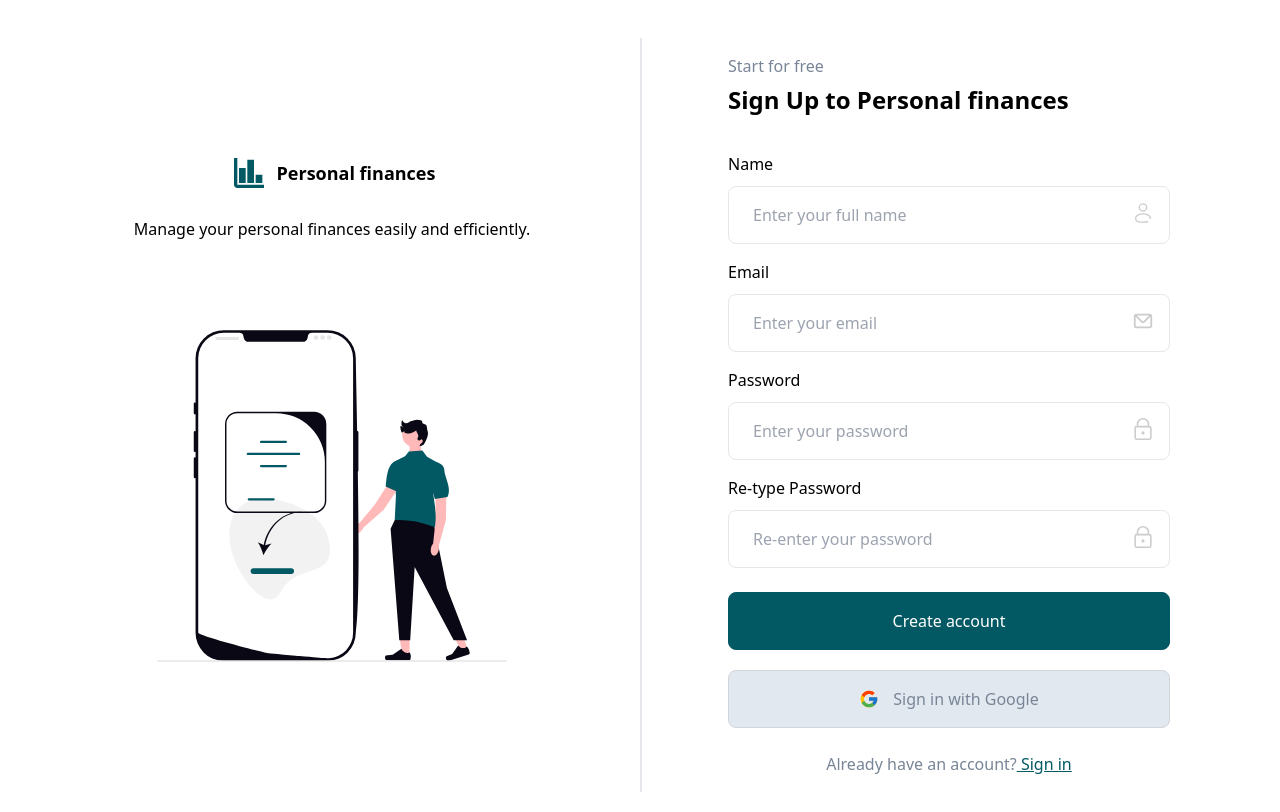
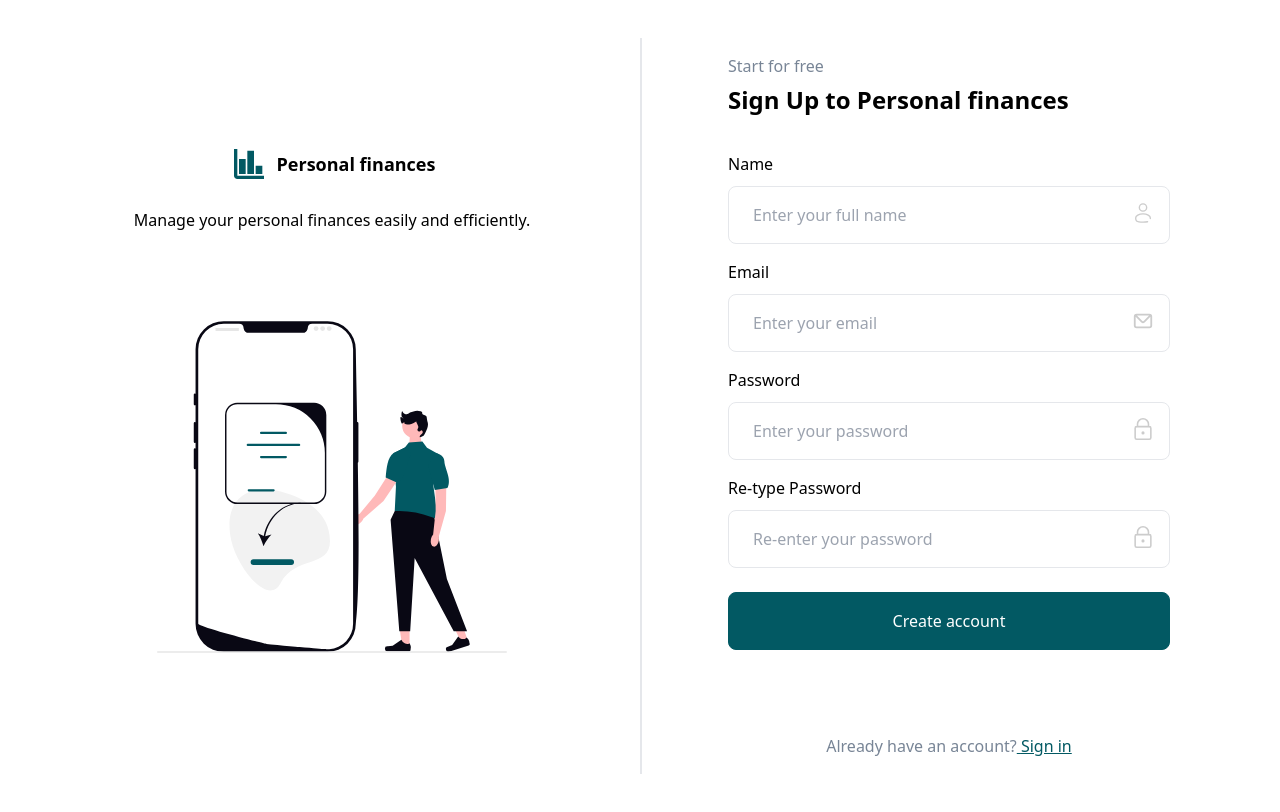
Before and after one commit to jfernandezcl/personal-finance, a React (Vite) app in the folder frontend/: page /signup in a window 1280 px wide. Shown: the part 106-918 px from the top of the page. Built offline with nearby package versions, Linux system fonts and the light colour scheme.

Commit message:
fix: implement Google login functionality in singup and welcomepages

```diff
--- a/frontend/src/pages/SignUpPage.jsx
+++ b/frontend/src/pages/SignUpPage.jsx
@@ -7,12 +7,14 @@ import { useNavigate } from "react-router-dom";
 import { useState } from "react";
 import ErrorAlert from "../alerts/ErrorAlert";
 import SuccessAlert from "../alerts/SuccessAlert";
-import { useGoogleLogin } from "@react-oauth/google";
+
+import { GoogleLogin } from "@react-oauth/google";
 
 function SignUpPage() {
   const navigate = useNavigate();
   const [error, setError] = useState("");
   const [successMessage, setSuccessMessage] = useState("");
+  const [success, setSuccess] = useState("");
   const [formData, setFormData] = useState({
     username: "",
     email: "",
@@ -59,48 +61,41 @@ function SignUpPage() {
     }
   };
 
-  // Función para gestionar el registro con Google
   const handleGoogleLogin = async (response) => {
     try {
-      const googleToken = response.credential;
       const res = await fetch("http://localhost:3001/api/auth/google", {
         method: "POST",
         headers: { "Content-Type": "application/json" },
-        // Se envía la credencial a la API que se encargará de registrar (o loguear) al usuario
-        body: JSON.stringify({ credential: googleToken }),
+        body: JSON.stringify({ credential: response.credential }),
       });
+
       const data = await res.json();
+
       if (!res.ok) {
-        setError("Google registration failed. Please try again.");
+        setError("Google login failed. Please try again.");
         setTimeout(() => setError(""), 3000);
         return;
       }
       localStorage.setItem("token", data.token);
       localStorage.setItem("username", data.username);
-      setSuccessMessage("Registration successful!");
+
+      setSuccess("Login successful!");
       setTimeout(() => {
-        setSuccessMessage("");
+        setSuccess("");
         navigate("/dashboard");
       }, 1500);
     } catch {
-      setError(
-        "Server error during Google registration. Please try again later."
-      );
+      setError("Server error during Google login. Please try again later.");
       setTimeout(() => setError(""), 3000);
     }
   };
 
-  // Configura el hook para el registro con Google
-  const googleLogin = useGoogleLogin({
-    onSuccess: handleGoogleLogin,
-    onError: () => {
-      setError("Google registration failed. Please try again.");
-      setTimeout(() => setError(""), 3000);
-    },
-  });
-
   return (
     <div className="mx-auto max-w-screen-2xl p-4 md:p-6 2xl:p-10 mt-20">
+      {error && <ErrorAlert error={error} onClose={() => setError("")} />}
+      {success && (
+        <SuccessAlert message={success} onClose={() => setSuccess("")} />
+      )}
       <div className="rounded-sm bg-white shadow-default">
         <div className="flex flex-wrap items-center mt-10 pb-10">
           <div className="hidden w-full xl:block xl:w-1/2">
@@ -234,10 +229,20 @@ function SignUpPage() {
                     Create account
                   </button>
                 </div>
+
                 <div className="mb-5">
+                  <GoogleLogin
+                    onSuccess={handleGoogleLogin}
+                    onError={() => {
+                      setError("Google login failed");
+                      setTimeout(() => setError(""), 3000);
+                    }}
+                    useOneTap
+                    render={(renderProps) => (
                       <button
                         type="button"
-                    onClick={googleLogin}
+                        onClick={renderProps.onClick}
+                        disabled={renderProps.disabled}
                         className="flex w-full items-center justify-center gap-3.5 rounded-lg border border-[#D1D5DB] bg-[#E2E8F0] p-4 font-medium text-[#788596] hover:bg-opacity-70"
                       >
                         <span>
@@ -251,6 +256,8 @@ function SignUpPage() {
                         </span>
                         Sign in with Google
                       </button>
+                    )}
+                  />
                 </div>
                 <div className="mt-6 text-center">
                   <p className="font-medium text-[#788596]">
@@ -265,7 +272,6 @@ function SignUpPage() {
                   </p>
                 </div>
               </form>
-              <ErrorAlert error={error} onClose={() => setError("")} />
               {successMessage && (
                 <SuccessAlert
                   message={successMessage}
--- a/frontend/src/pages/WelcomePage.jsx
+++ b/frontend/src/pages/WelcomePage.jsx
@@ -168,6 +168,7 @@ function WelcomePage() {
                     className="w-full cursor-pointer rounded-lg border border-[#025963] bg-[#025963] p-4 font-medium text-white transition hover:bg-opacity-90"
                   />
                 </div>
+
                 <div className="mb-5">
                   <GoogleLogin
                     onSuccess={handleGoogleLogin}
@@ -197,6 +198,7 @@ function WelcomePage() {
                     )}
                   />
                 </div>
+
                 <div className="mt-6 text-center">
                   <p className="font-medium text-[#788596]">
                     Register new account
```
Lines whose indentation alone changed are shown as unchanged.
